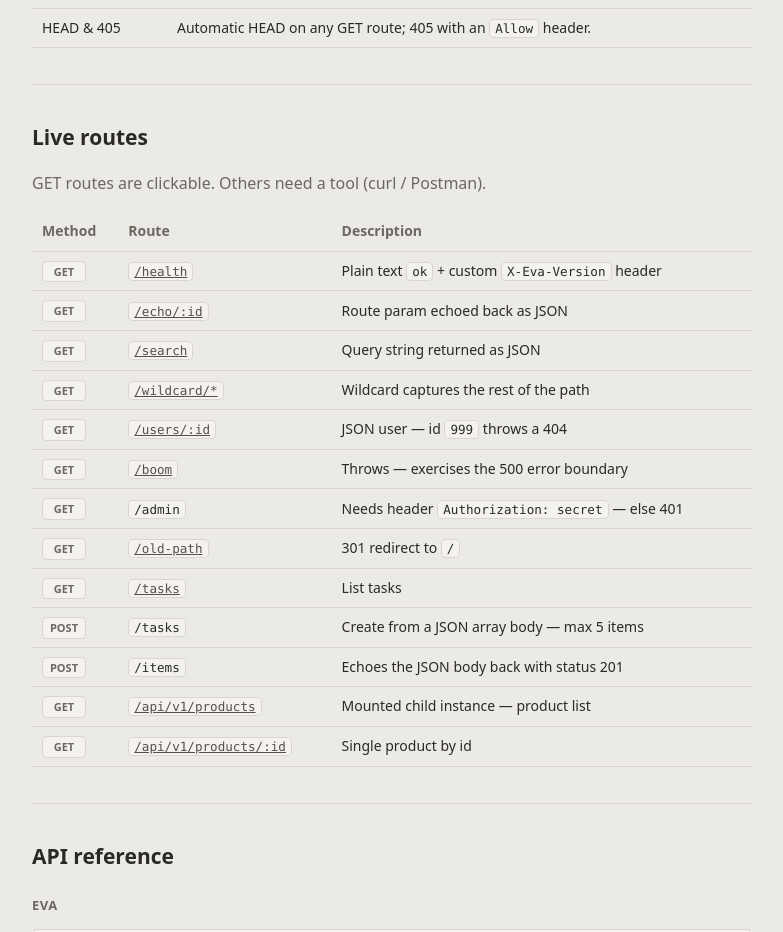
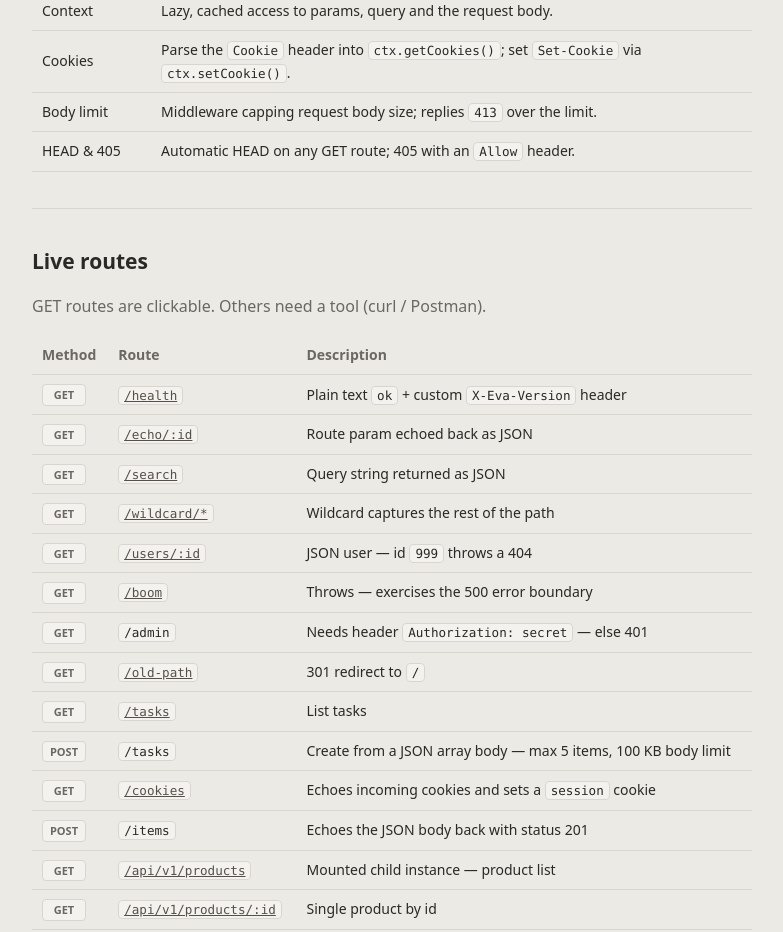
Before and after one commit to Albebu/Eva, a website: page public/index.html in a window 1280 px wide. Shown: the part 1061-1993 px from the top of the page, without its empty margins (248-1031 px from the left). Drawn offline with Linux system fonts and the light colour scheme.

Commit message:
docs(showcase): Demo cookies and body limit in server and homepage

```diff
--- a/public/index.html
+++ b/public/index.html
@@ -207,6 +207,14 @@ app.serve(3000);</code></pre>
               <td>Lazy, cached access to params, query and the request body.</td>
             </tr>
             <tr>
+              <td>Cookies</td>
+              <td>Parse the <code>Cookie</code> header into <code>ctx.getCookies()</code>; set <code>Set-Cookie</code> via <code>ctx.setCookie()</code>.</td>
+            </tr>
+            <tr>
+              <td>Body limit</td>
+              <td>Middleware capping request body size; replies <code>413</code> over the limit.</td>
+            </tr>
+            <tr>
               <td>HEAD &amp; 405</td>
               <td>Automatic HEAD on any GET route; 405 with an <code>Allow</code> header.</td>
             </tr>
@@ -274,7 +282,12 @@ app.serve(3000);</code></pre>
             <tr>
               <td><span class="m post">POST</span></td>
               <td><code>/tasks</code></td>
-              <td>Create from a JSON array body — max 5 items</td>
+              <td>Create from a JSON array body — max 5 items, 100&nbsp;KB body limit</td>
+            </tr>
+            <tr>
+              <td><span class="m get">GET</span></td>
+              <td><a href="/cookies"><code>/cookies</code></a></td>
+              <td>Echoes incoming cookies and sets a <code>session</code> cookie</td>
             </tr>
             <tr>
               <td><span class="m post">POST</span></td>
@@ -314,7 +327,10 @@ ctx.req;                     // original Request
 await ctx.json();            // parse request body as JSON (cached)
 await ctx.text();            // raw request body (cached)
 ctx.getHeader(name);         // read a request header
+ctx.getCookies();            // parsed request cookies (cached)
 ctx.setHeader(name, value);  // set a response header
+ctx.appendHeader(name, val); // append a response header (multi-value)
+ctx.setCookie({ name, value, options }); // add a Set-Cookie header
 
 ctx.toJson(data, opts);      // JSON response
 ctx.toText(text, opts);      // text response
```
Also changed, not shown: server.ts (+13 -1 lines).
